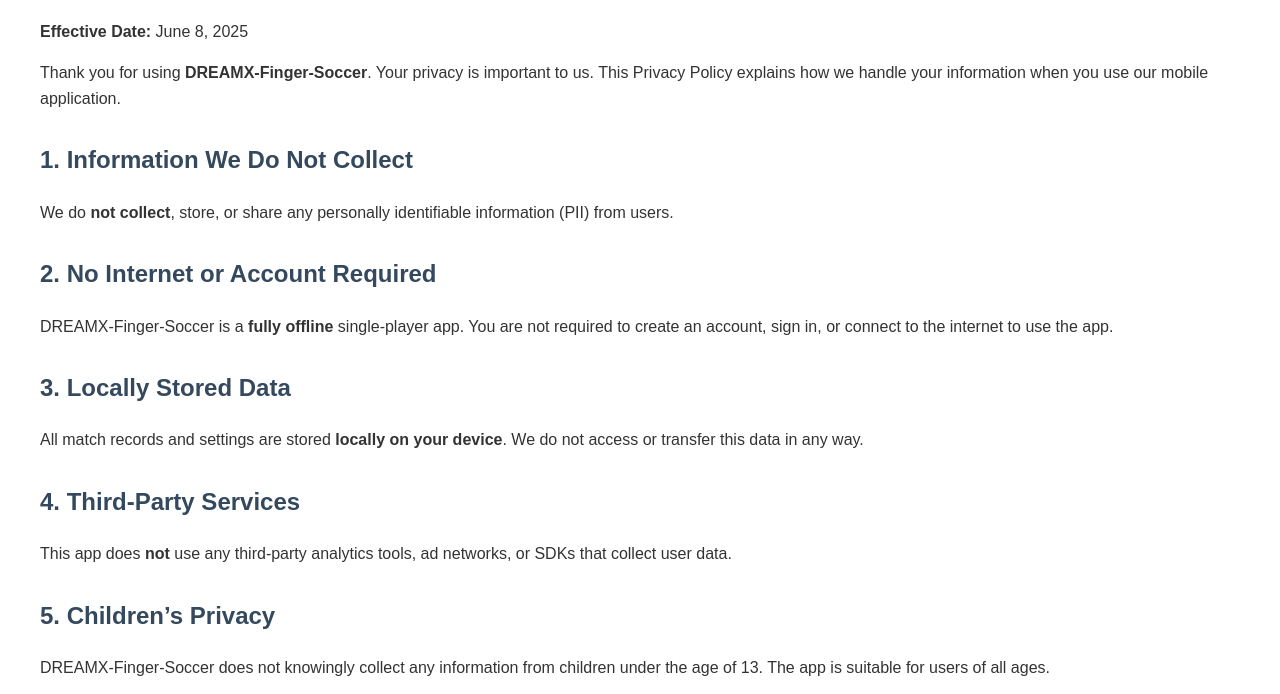
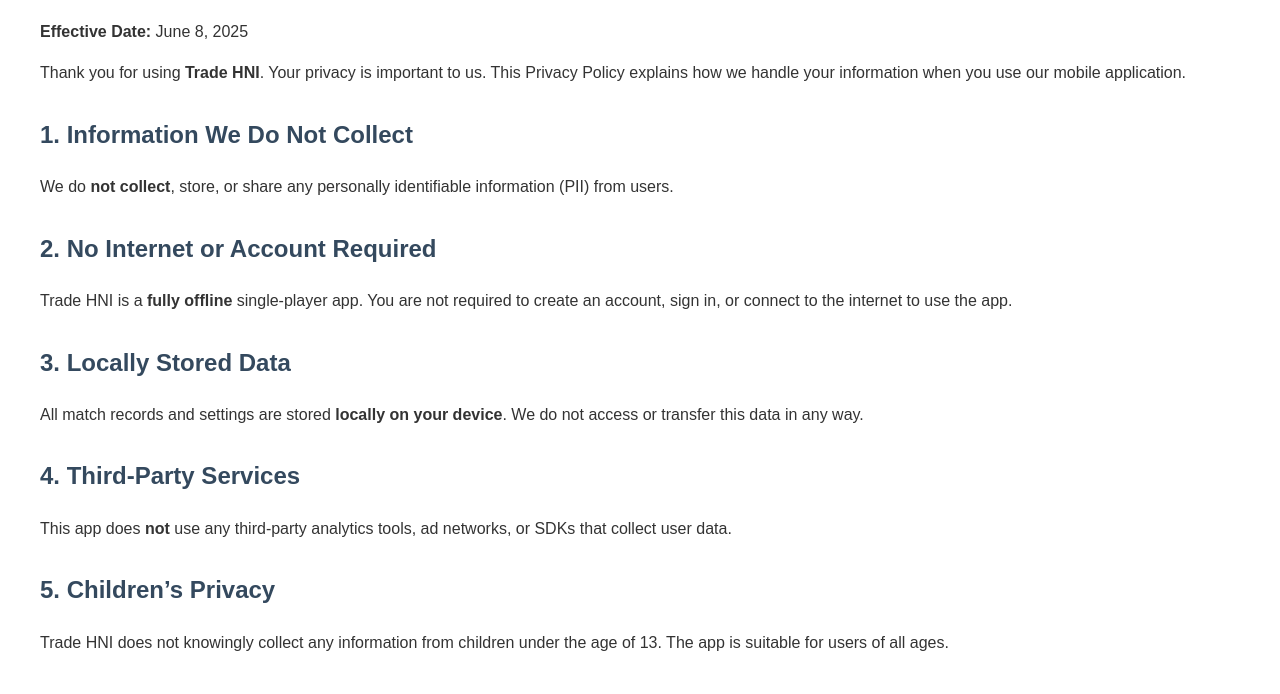
Before and after one commit to trojss/DREAMX-Finger-Soccer_priv, a plain HTML site: page index.html in a window 1280 px wide. Shown: the part 94-788 px from the top of the page. Drawn offline with Linux system fonts and the light colour scheme.

Commit message:
Update index.html

```diff
--- a/index.html
+++ b/index.html
@@ -2,7 +2,7 @@
 <html lang="en">
 <head>
   <meta charset="UTF-8">
-  <title>Privacy Policy - DREAMX-Finger-Soccer</title>
+  <title>Privacy Policy - Trade HNI</title>
   <style>
     body {
       font-family: Arial, sans-serif;
@@ -29,13 +29,13 @@
   <h1>Privacy Policy</h1>
   <p><strong>Effective Date:</strong> June 8, 2025</p>
 
-  <p>Thank you for using <strong>DREAMX-Finger-Soccer</strong>. Your privacy is important to us. This Privacy Policy explains how we handle your information when you use our mobile application.</p>
+  <p>Thank you for using <strong>Trade HNI</strong>. Your privacy is important to us. This Privacy Policy explains how we handle your information when you use our mobile application.</p>
 
   <h2>1. Information We Do Not Collect</h2>
   <p>We do <strong>not collect</strong>, store, or share any personally identifiable information (PII) from users.</p>
 
   <h2>2. No Internet or Account Required</h2>
-  <p>DREAMX-Finger-Soccer is a <strong>fully offline</strong> single-player app. You are not required to create an account, sign in, or connect to the internet to use the app.</p>
+  <p>Trade HNI is a <strong>fully offline</strong> single-player app. You are not required to create an account, sign in, or connect to the internet to use the app.</p>
 
   <h2>3. Locally Stored Data</h2>
   <p>All match records and settings are stored <strong>locally on your device</strong>. We do not access or transfer this data in any way.</p>
@@ -44,7 +44,7 @@
   <p>This app does <strong>not</strong> use any third-party analytics tools, ad networks, or SDKs that collect user data.</p>
 
   <h2>5. Children’s Privacy</h2>
-  <p>DREAMX-Finger-Soccer does not knowingly collect any information from children under the age of 13. The app is suitable for users of all ages.</p>
+  <p>Trade HNI does not knowingly collect any information from children under the age of 13. The app is suitable for users of all ages.</p>
 
   <h2>6. Contact Us</h2>
   <p class="contact">If you have any questions or concerns about this privacy policy, please contact us at:<br>
```
